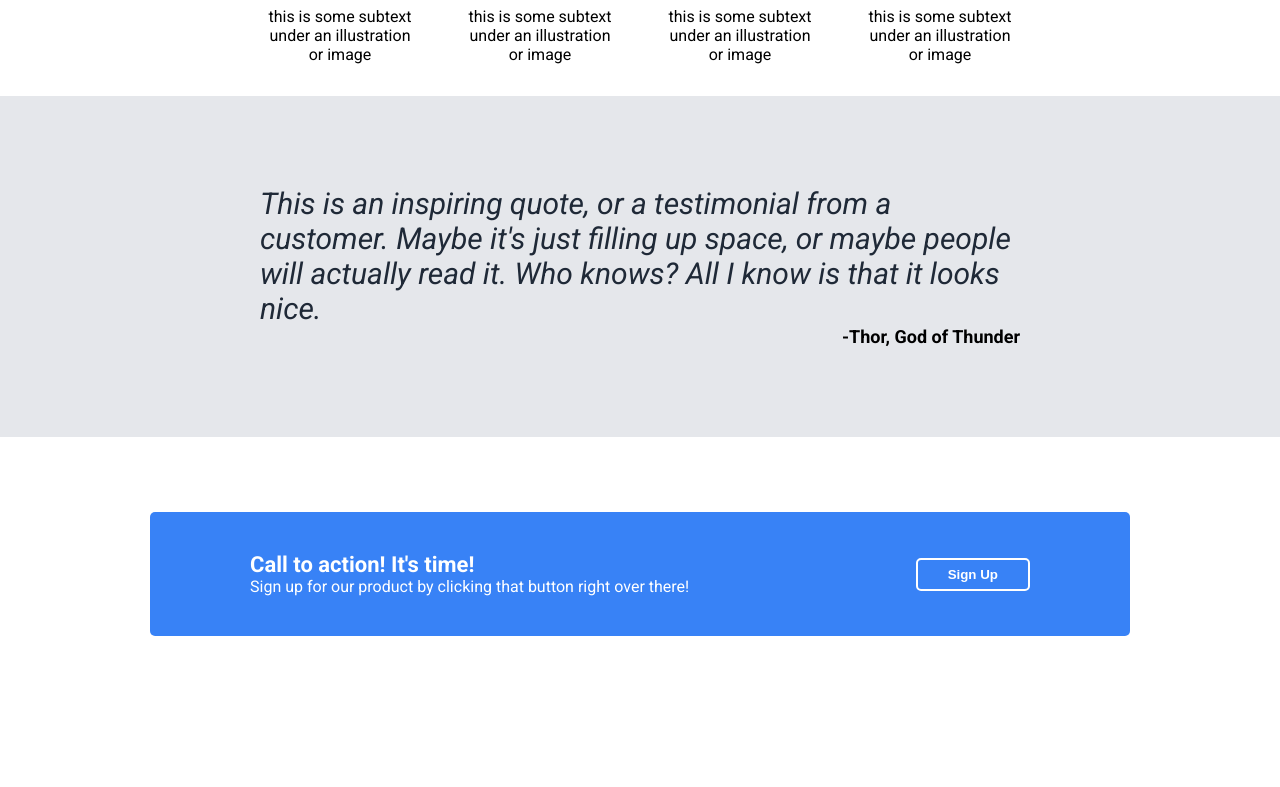
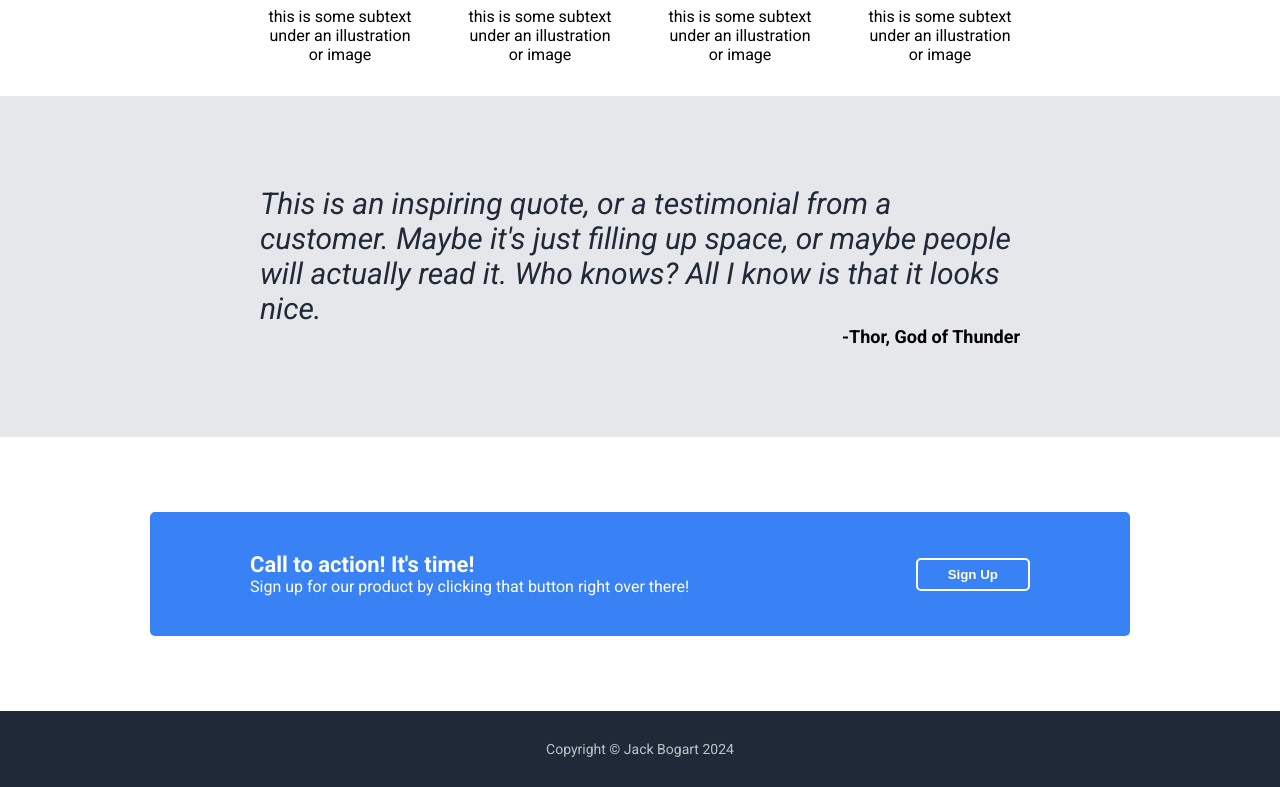
Before and after one commit to JackBogart/landing-page, a plain HTML site: page index.html in a window 1280 px wide. Shown: the part 726-1513 px from the top of the page. Before the commit the page ends 1437 px from the top, so only its background shows below. Drawn offline with Linux system fonts and the light colour scheme.

Commit message:
Add copyright footer
Added a copyright for myself at the end of the page

```diff
--- a/css/styles.css
+++ b/css/styles.css
@@ -12,7 +12,8 @@ body {
   padding: 5px 100px;
 }
 
-.section-1 {
+.section-1,
+.footer {
   background-color: #1f2937;
 }
 
@@ -153,3 +154,12 @@ ul {
   font-weight: bold;
   font-size: 22px;
 }
+
+.footer {
+  display: flex;
+  justify-content: center;
+  align-items: center;
+  padding: 30px 0px;
+  color: hsla(220, 13%, 91%, 0.811);
+  font-size: 14px;
+}
--- a/index.html
+++ b/index.html
@@ -81,5 +81,8 @@
       </div>
       <button class="sign-up">Sign Up</button>
     </div>
+    <div class="footer">
+      <p class="copyright">Copyright &copy; Jack Bogart 2024</p>
+    </div>
   </body>
 </html>
```
